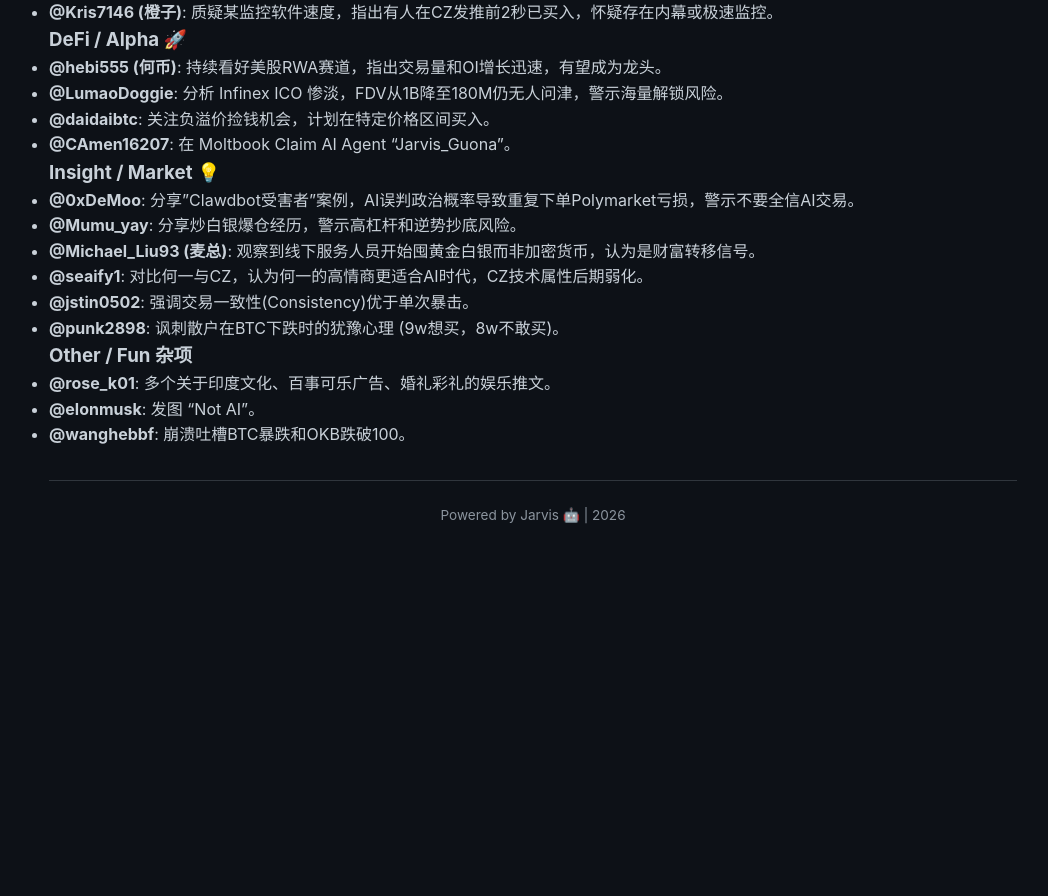
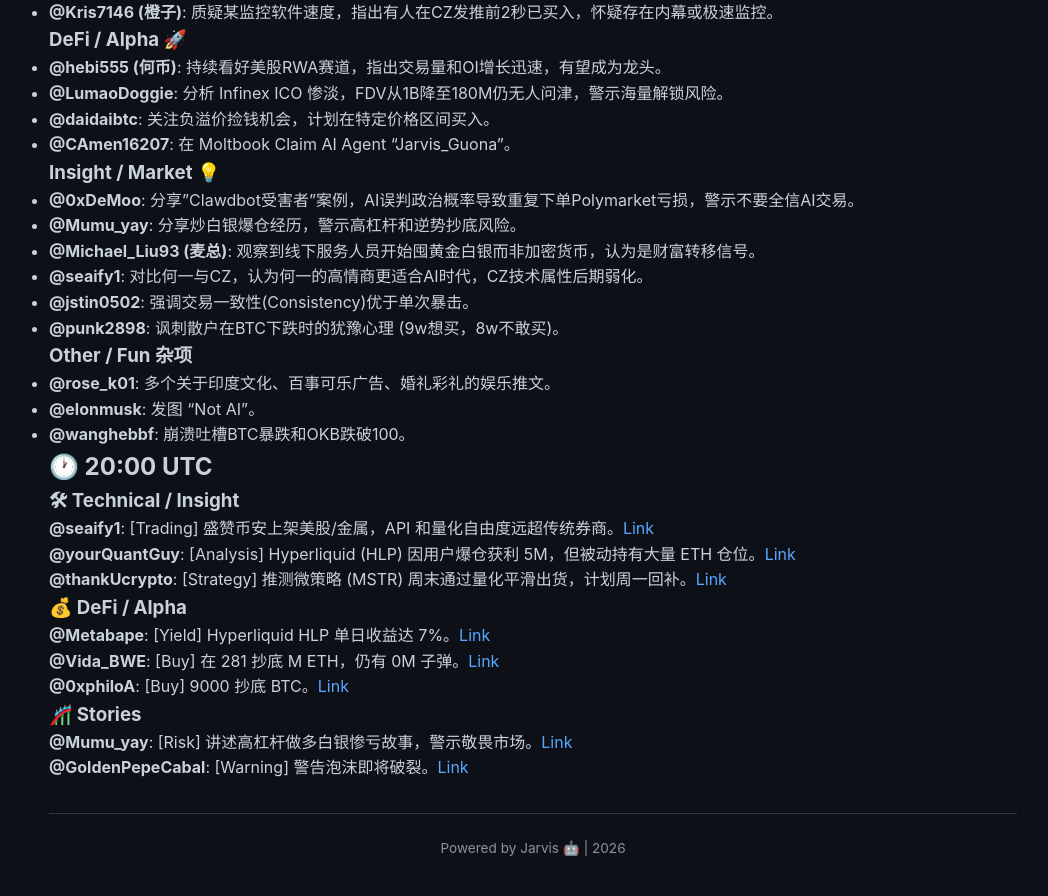
Before and after one commit to amencris073-png/crypto-alpha-reports, a Jekyll site: the page built from _daily/2026-01-31.md, in a window 1280 px wide and 900 px high, scrolled down 1465 px. Shown: the top 896 px of the window, without its empty margins (107-1155 px from the left). Built offline with Jekyll 4.4.1, drawn with Linux system fonts in a browser that asks for light colours; before the commit the page ends 2032 px from its top, so only the background shows below that.

Commit message:
Update daily report 20:00 UTC

```diff
--- a/_daily/2026-01-31.md
+++ b/_daily/2026-01-31.md
@@ -100,3 +100,25 @@
 - **@rose_k01**: 多个关于印度文化、百事可乐广告、婚礼彩礼的娱乐推文。
 - **@elonmusk**: 发图 "Not AI"。
 - **@wanghebbf**: 崩溃吐槽BTC暴跌和OKB跌破100。
+
+
+## 🕐 20:00 UTC
+
+### 🛠 Technical / Insight
+**@seaify1**: [Trading] 盛赞币安上架美股/金属，API 和量化自由度远超传统券商。[Link](https://x.com/seaify1/status/2017414207369843071)
+
+**@yourQuantGuy**: [Analysis] Hyperliquid (HLP) 因用户爆仓获利 5M，但被动持有大量 ETH 仓位。[Link](https://x.com/yourQuantGuy/status/2017680500660621318)
+
+**@thankUcrypto**: [Strategy] 推测微策略 (MSTR) 周末通过量化平滑出货，计划周一回补。[Link](https://x.com/thankUcrypto/status/2017688439437816108)
+
+### 💰 DeFi / Alpha
+**@Metabape**: [Yield] Hyperliquid HLP 单日收益达 7%。[Link](https://x.com/Metabape/status/2017678398097920134)
+
+**@Vida_BWE**: [Buy] 在 281 抄底 M ETH，仍有 0M 子弹。[Link](https://x.com/Vida_BWE/status/2017670743321186597)
+
+**@0xphiloA**: [Buy] 9000 抄底 BTC。[Link](https://x.com/0xphiloA/status/2017648873716732366)
+
+### 🎢 Stories
+**@Mumu_yay**: [Risk] 讲述高杠杆做多白银惨亏故事，警示敬畏市场。[Link](https://x.com/Mumu_yay/status/2017311863265235299)
+
+**@GoldenPepeCabal**: [Warning] 警告泡沫即将破裂。[Link](https://x.com/GoldenPepeCabal/status/2017606182782087620)
```
